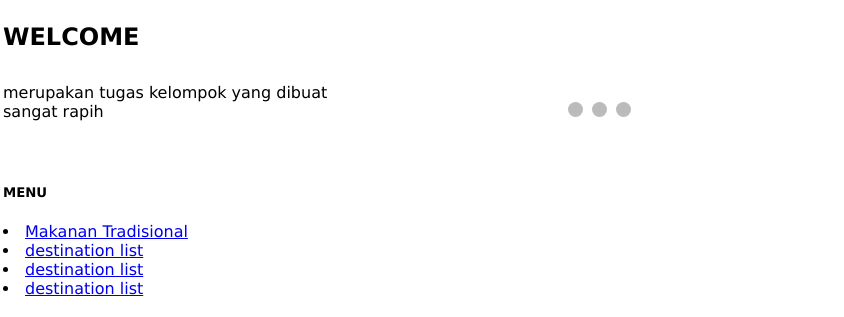
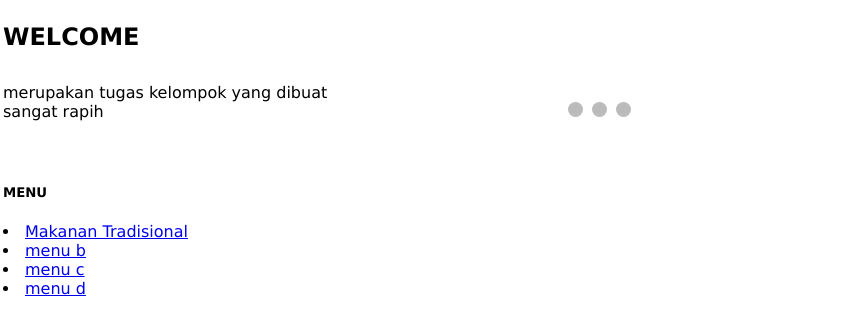
Before and after one commit to philipstn/ulala, a plain HTML site: page index.html in a window 1280 px wide. Shown: the top 317 px of the page, without its empty margins (0-844 px from the left). Drawn offline with Linux system fonts and the light colour scheme.

Commit message:
add skeleton for menu

```diff
--- a/index.html
+++ b/index.html
@@ -21,13 +21,13 @@
                 <a href="foods.html">Makanan Tradisional</a>
             </li>
             <li>
-                <a href="destination.html">destination list</a>
+                <a href="menub.html">menu b</a>
             </li>
             <li>
-                <a href="destination.html">destination list</a>
+                <a href="menuc.html">menu c</a>
             </li>
             <li>
-                <a href="destination.html">destination list</a>
+                <a href="menud.html">menu d</a>
             </li>
 
 
```
